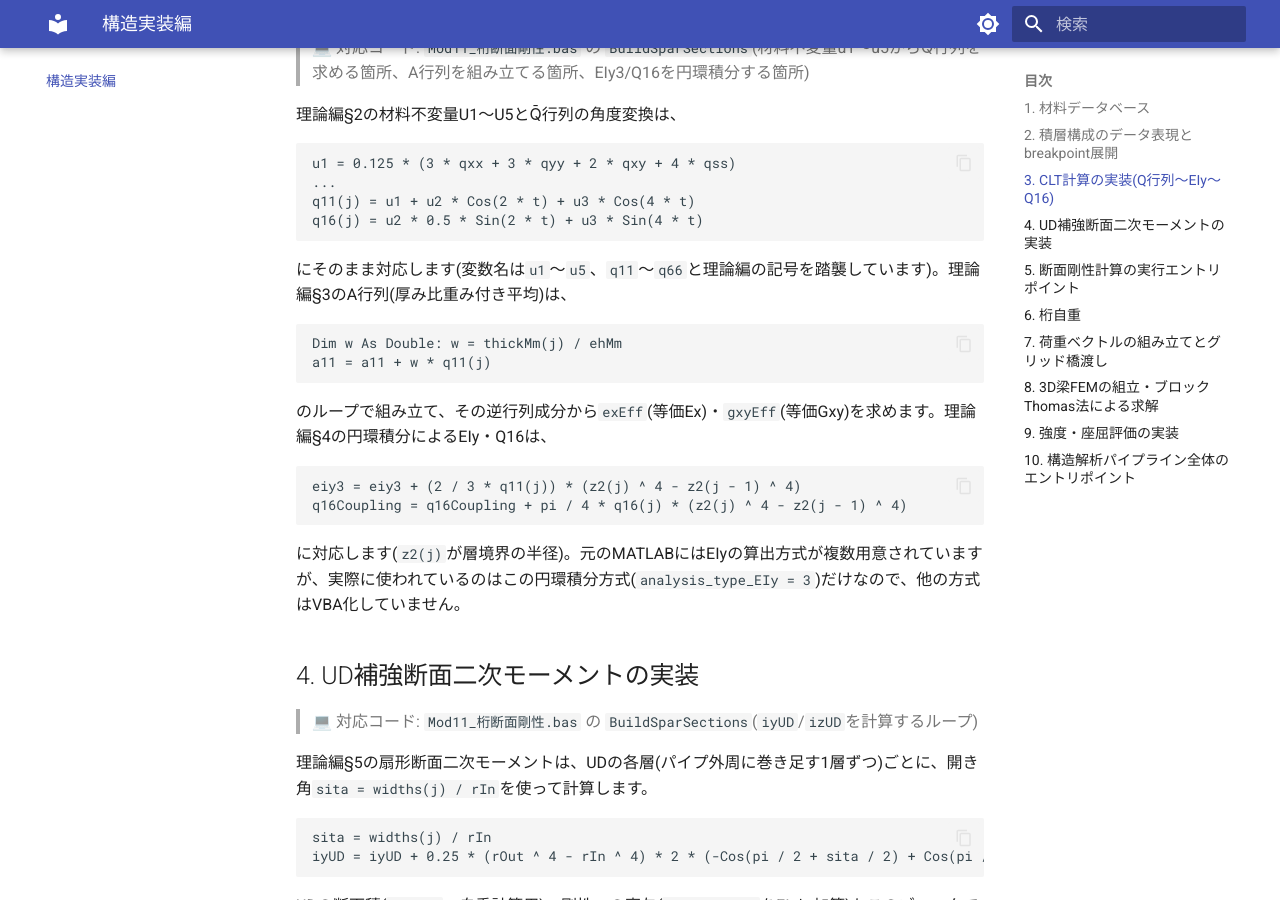
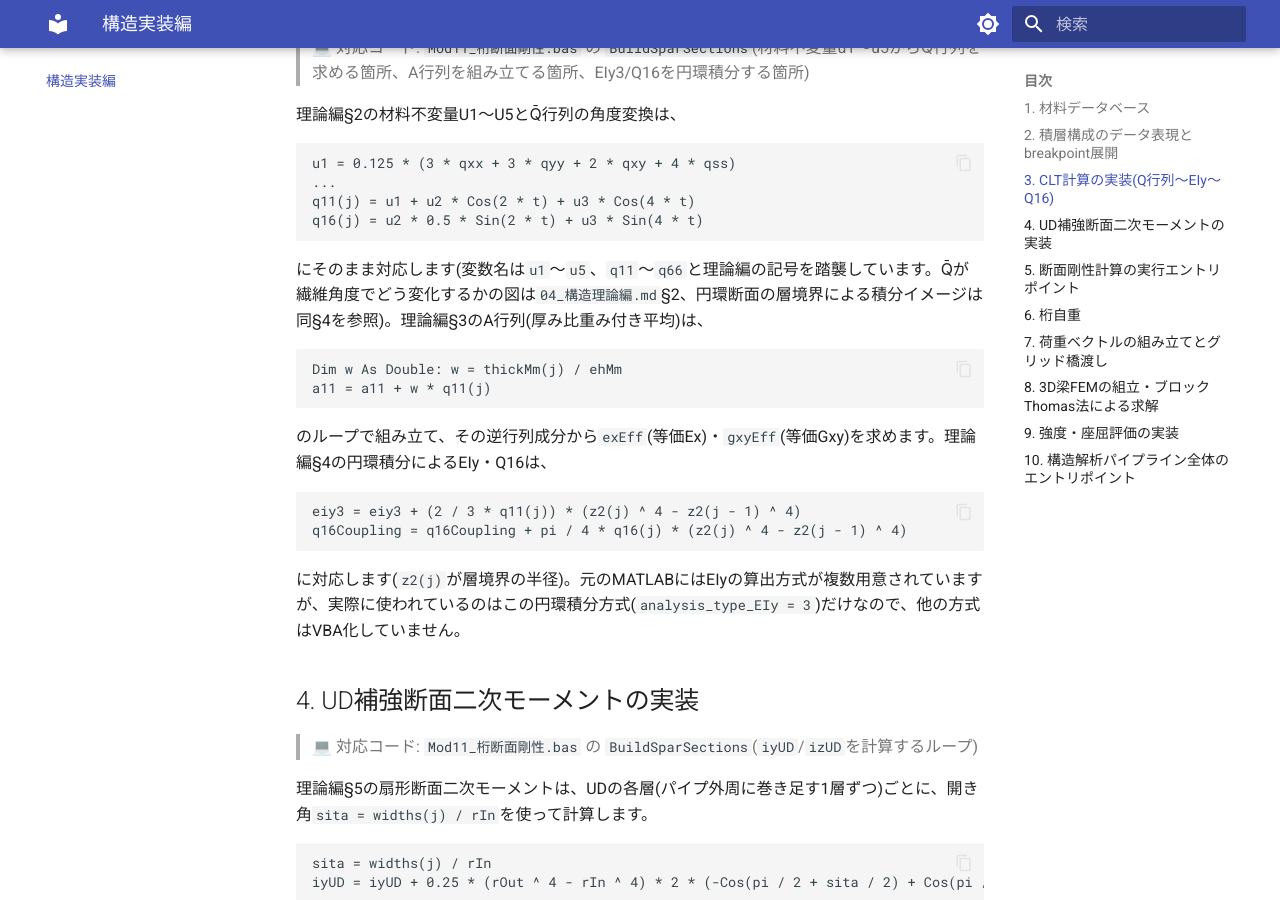
Before and after one commit to YujiFukami/windmillclub-design, an MkDocs documentation site: the page built from docs/05_構造実装編.md, in a window 1280 px wide and 900 px high, scrolled down 1101 px. Built offline with MkDocs 1.6.1 and Material for MkDocs 9.7.7, drawn with Linux system fonts in a browser that asks for light colours; some of the changed text lies outside the part shown.

Commit message:
Cross-link 03/05 implementation docs to the new theory-doc figures

````diff
--- a/docs/05_構造実装編.md
+++ b/docs/05_構造実装編.md
@@ -32,7 +32,7 @@ q11(j) = u1 + u2 * Cos(2 * t) + u3 * Cos(4 * t)
 q16(j) = u2 * 0.5 * Sin(2 * t) + u3 * Sin(4 * t)
 ```
 
-にそのまま対応します(変数名は`u1`〜`u5`、`q11`〜`q66`と理論編の記号を踏襲しています)。理論編§3のA行列(厚み比重み付き平均)は、
+にそのまま対応します(変数名は`u1`〜`u5`、`q11`〜`q66`と理論編の記号を踏襲しています。Q̄が繊維角度でどう変化するかの図は`04_構造理論編.md`§2、円環断面の層境界による積分イメージは同§4を参照)。理論編§3のA行列(厚み比重み付き平均)は、
 
 ```vba
 Dim w As Double: w = thickMm(j) / ehMm
@@ -115,7 +115,7 @@ Xsol(ip) = MMult(MInverse(Dp(ip)), rhs)
 
 > 💻 対応コード: `Mod17_桁強度座屈.bas`
 
-理論編§8のTsai-Wu複合則は`TsaiWuRatio`(2次方程式`a・R²+b・R=1`を解く部分)、材料主軸への応力回転は`RotateToMaterialAxes`が担当します。`EvaluateSparStrength`本体では、FEMで求めた断面内力・変位差(ひずみ)から、断面周方向の各点・各層の応力を計算し、
+理論編§8のTsai-Wu複合則は`TsaiWuRatio`(2次方程式`a・R²+b・R=1`を解く部分)、材料主軸への応力回転は`RotateToMaterialAxes`が担当します。`EvaluateSparStrength`本体では、FEMで求めた断面内力・変位差(ひずみ)から、断面周方向の各点・各層の応力を計算し、(周方向の評価点位置・破壊包絡線の図は`04_構造理論編.md`§8を参照)
 
 ```vba
 ratio = TsaiWuRatio(sigmaX, sigmaY, sigmaS, stx(j), stxd(j), sty(j), styd(j), sts(j))
````
Also changed, not shown: docs/03_空力実装編.md (+2 -0 lines).
